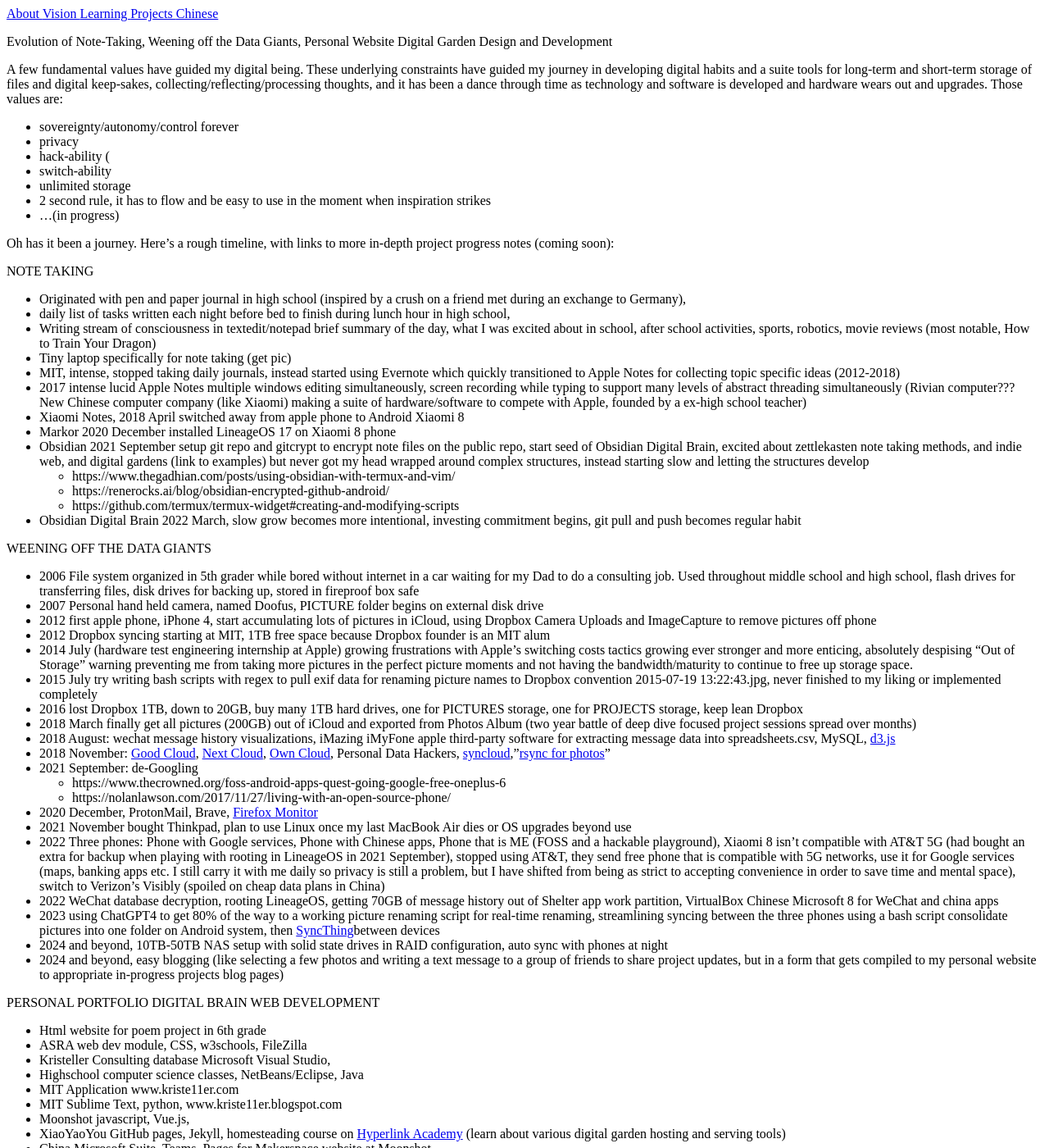
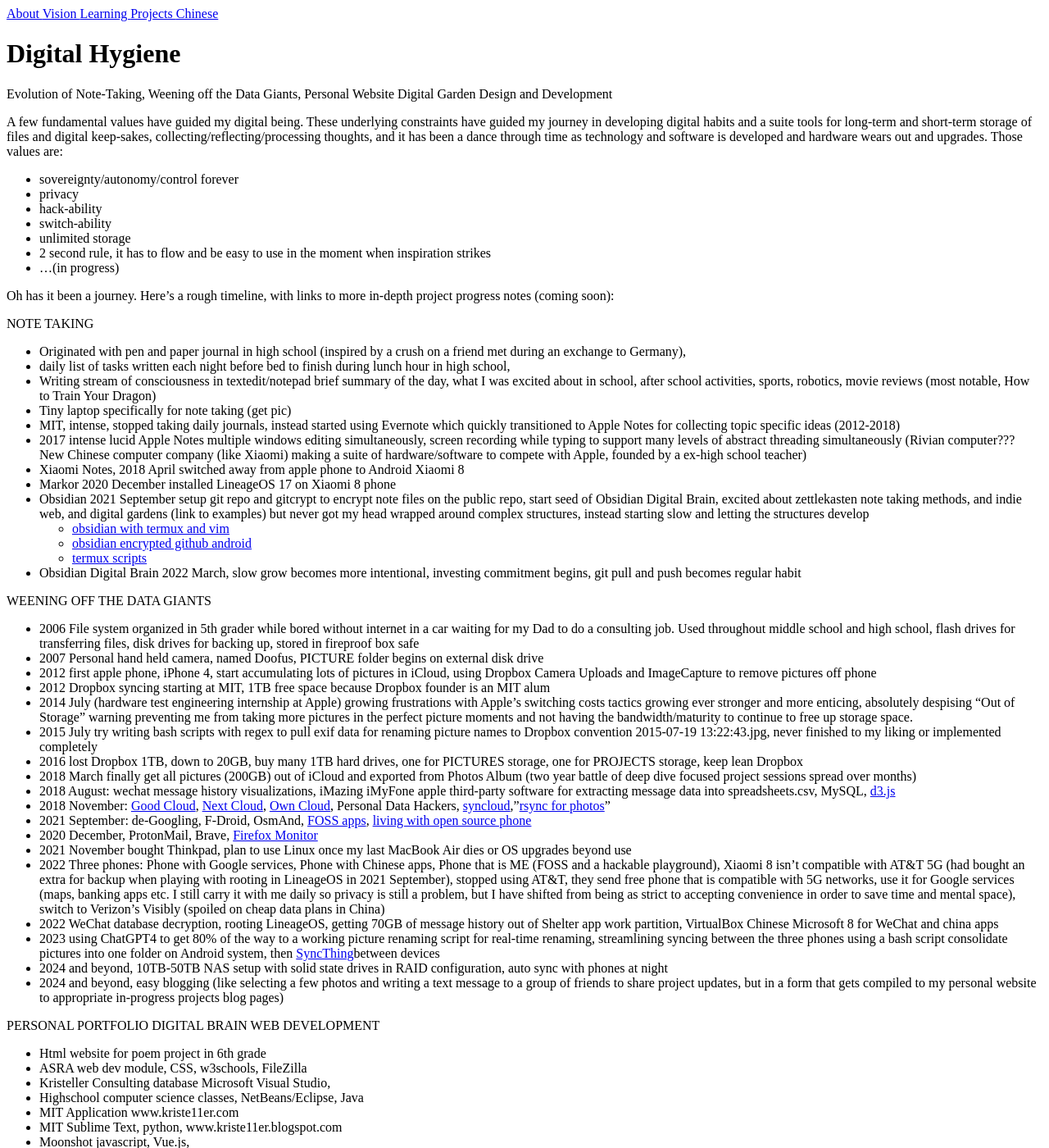
Before and after one commit to kriste11er/kriste11er.github.io, a Jekyll site: the page built from digital-hygiene.md, in a window 1280 px wide and 1400 px high. Shown: the whole window at 82% size. Built offline with Jekyll 4.4.1, drawn with Linux system fonts in a browser that asks for light colours; some of the changed lines change nothing that is shown.

Commit message:
update digital-hygiene

```diff
--- a/digital-hygiene.md
+++ b/digital-hygiene.md
@@ -2,6 +2,8 @@
 title: Digital Hygiene
 layout: default
 ---
+# Digital Hygiene
+
 Evolution of Note-Taking,
 Weening off the Data Giants,
 Personal Website Digital Garden Design and Development
@@ -9,7 +11,7 @@
 A few fundamental values have guided my digital being. These underlying constraints have guided my journey in developing digital habits and a suite tools for long-term and short-term storage of files and digital keep-sakes, collecting/reflecting/processing thoughts, and it has been a dance through time as technology and software is developed and hardware wears out and upgrades. Those values are:
 - sovereignty/autonomy/control forever
 - privacy
-- hack-ability (
+- hack-ability
 - switch-ability
 - unlimited storage
 - 2 second rule, it has to flow and be easy to use in the moment when inspiration strikes
@@ -28,9 +30,9 @@
 - Xiaomi Notes, 2018 April switched away from apple phone to Android Xiaomi 8
 - Markor 2020 December installed LineageOS 17 on Xiaomi 8 phone
 - Obsidian 2021 September setup git repo and gitcrypt to encrypt note files on the public repo, start seed of Obsidian Digital Brain, excited about zettlekasten note taking methods, and indie web, and digital gardens (link to examples) but never got my head wrapped around complex structures, instead starting slow and letting the structures develop
-	- https://www.thegadhian.com/posts/using-obsidian-with-termux-and-vim/
-	- https://renerocks.ai/blog/obsidian-encrypted-github-android/
-	- https://github.com/termux/termux-widget#creating-and-modifying-scripts
+	- [obsidian with termux and vim](https://www.thegadhian.com/posts/using-obsidian-with-termux-and-vim/)
+	- [obsidian encrypted github android](https://renerocks.ai/blog/obsidian-encrypted-github-android/)
+	- [termux scripts](https://github.com/termux/termux-widget#creating-and-modifying-scripts)
 - Obsidian Digital Brain 2022 March, slow grow becomes more intentional, investing commitment begins, git pull and push becomes regular habit
 
 
@@ -45,9 +47,7 @@
 - 2018 March finally get all pictures (200GB) out of iCloud and exported from Photos Album (two year battle of deep dive focused project sessions spread over months)
 - 2018 August: wechat message history visualizations, iMazing iMyFone apple third-party software for extracting message data into spreadsheets.csv, MySQL, [d3.js](https://d3js.org/)
 - 2018 November: [Good Cloud](https://thegood.cloud/en), [Next Cloud](https://nextcloud.com), [Own Cloud](https://owncloud.com/), Personal Data Hackers, [syncloud]([https://syncloud.org/](https://syncloud.org/)),"[rsync for photos](https://www.reddit.com/r/LineageOS/comments/7inhqb/is_there_any_open_source_app_for_google/)"
-- 2021 September: de-Googling
-	- https://www.thecrowned.org/foss-android-apps-quest-going-google-free-oneplus-6
-	* https://nolanlawson.com/2017/11/27/living-with-an-open-source-phone/
+- 2021 September: de-Googling, F-Droid, OsmAnd, [FOSS apps](https://www.thecrowned.org/foss-android-apps-quest-going-google-free-oneplus-6), [living with open source phone](https://nolanlawson.com/2017/11/27/living-with-an-open-source-phone/)
 - 2020 December, ProtonMail, Brave, [Firefox Monitor](https://monitor.firefox.com/)
 - 2021 November bought Thinkpad, plan to use Linux once my last MacBook Air dies or OS upgrades beyond use
 - 2022 Three phones: Phone with Google services, Phone with Chinese apps, Phone that is ME (FOSS and a hackable playground), Xiaomi 8 isn't compatible with AT&T 5G (had bought an extra for backup when playing with rooting in LineageOS in 2021 September), stopped using AT&T, they send free phone that is compatible with 5G networks, use it for Google services (maps, banking apps etc. I still carry it with me daily so privacy is still a problem, but I have shifted from being as strict to accepting convenience in order to save time and mental space), switch to Verizon's Visibly (spoiled on cheap data plans in China)
```
Also changed, not shown: .obsidian/workspace.json, 2 other files.
